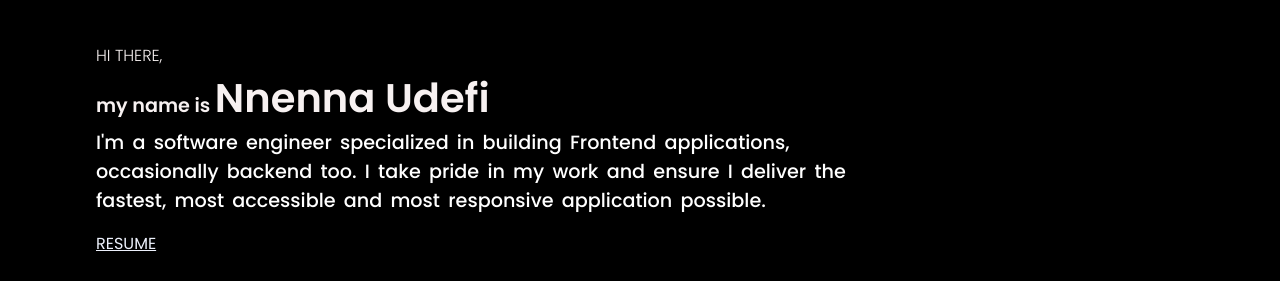
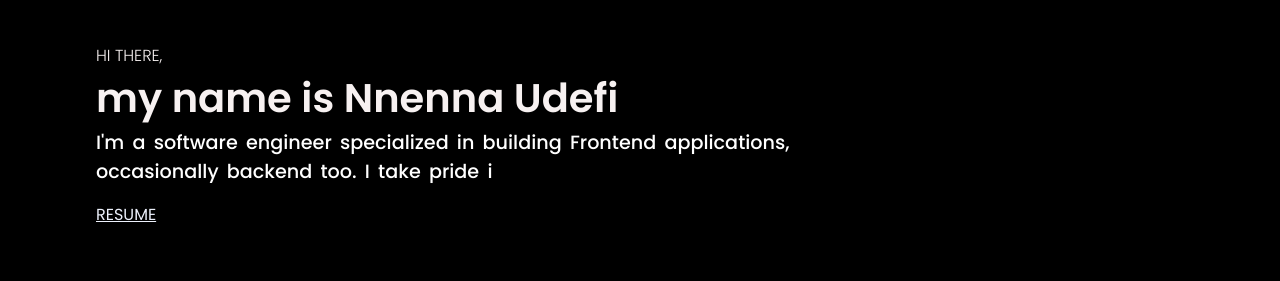
Before and after one commit to Nnenna-udefi/portfolio, a React (Create React App) app: page / in a window 1280 px wide. Shown: the part 181-462 px from the top of the page. Built offline with nearby package versions, Linux system fonts and the light colour scheme.

Commit message:
adding a typewriter effect to my introduction

```diff
--- a/src/App.css
+++ b/src/App.css
@@ -400,6 +400,7 @@ textarea {
 .img-project img:hover {
   filter: grayscale(50%);
 }
+
 .testimonies-title {
   padding: 2rem 0;
 }
--- a/src/components/home.js
+++ b/src/components/home.js
@@ -13,6 +13,7 @@ import {
 import ReactSwitch from "react-switch";
 import { useState } from "react";
 import { createContext } from "react";
+import { Typewriter } from "./typewriter";
 
 export const ThemeContext = createContext(null);
 
@@ -60,14 +61,18 @@ function Home() {
           <div className="intro">
             <p className="hi">Hi There,</p>
             <p className="introduction">
-              <span className="name">my name is </span>Nnenna Udefi
+              <Typewriter text="my name is Nnenna Udefi" delay={100} />
             </p>
             <p className="title">
               {" "}
-              I'm a software engineer specialized in building Frontend
+              <Typewriter
+                text=" I'm a software engineer specialized in building Frontend
               applications, occasionally backend too. I take pride in my work
               and ensure I deliver the fastest, most accessible and most
-              responsive application possible.
+              responsive application possible."
+                delay={30}
+                startDelay={3000}
+              />
             </p>
             <div>
               <a
--- /dev/null
+++ b/src/components/typewriter.js
@@ -0,0 +1,27 @@
+import React, { useEffect, useState } from "react";
+
+export const Typewriter = ({ text, delay, startDelay = 0 }) => {
+  const [currentText, setCurrentText] = useState("");
+  const [currentIndex, setCurrentIndex] = useState(0);
+  const [started, setStarted] = useState(false);
+
+  useEffect(() => {
+    const startTimeout = setTimeout(() => {
+      setStarted(true);
+    }, startDelay);
+
+    return () => clearTimeout(startTimeout);
+  }, [startDelay]);
+
+  useEffect(() => {
+    if (started && currentIndex < text.length) {
+      const timeout = setTimeout(() => {
+        setCurrentText((prevText) => prevText + text[currentIndex]);
+        setCurrentIndex((prevIndex) => prevIndex + 1);
+      }, delay);
+      return () => clearTimeout(timeout);
+    }
+  }, [currentIndex, delay, text, started]);
+
+  return <span>{currentText}</span>;
+};
```
